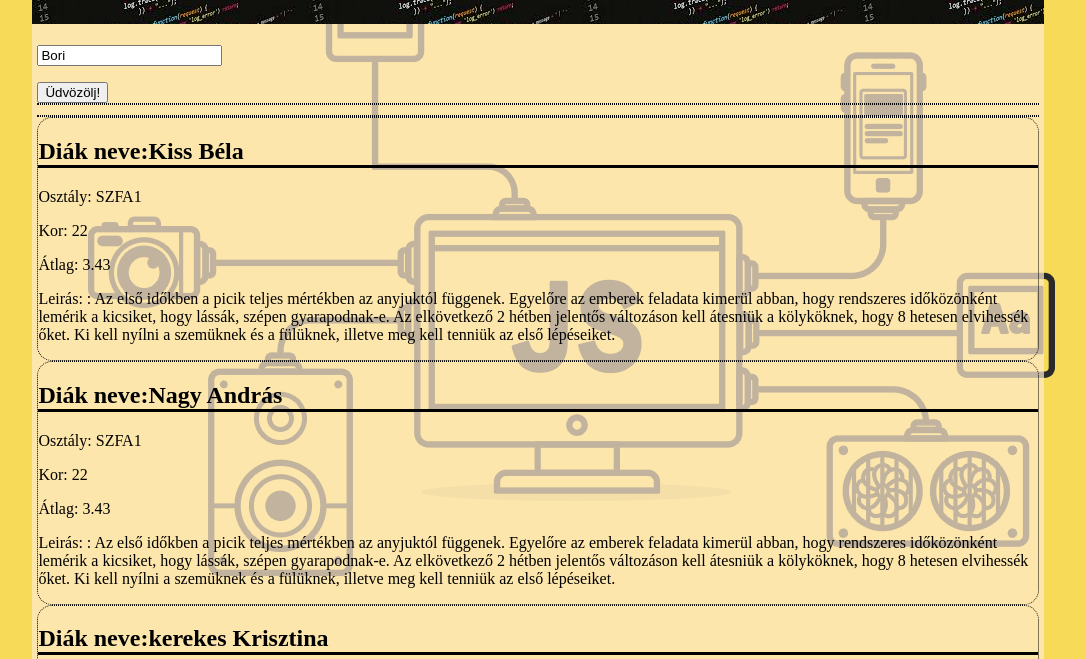
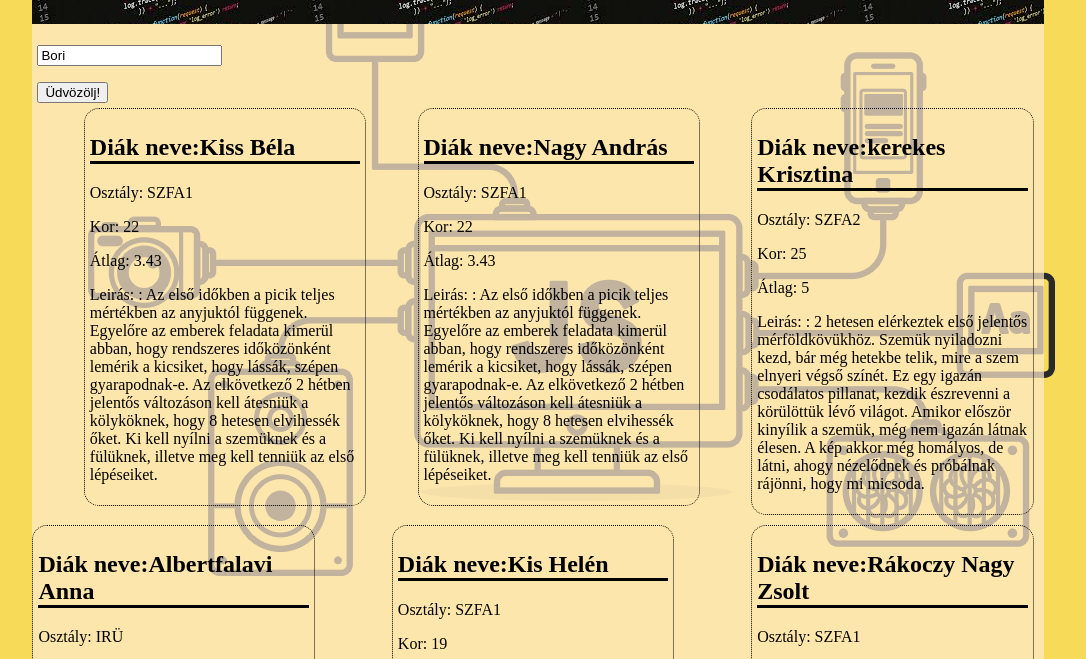
Before and after one commit to Bori888/DomManipulacio, a plain HTML site: page index.html in a window 1280 px wide. Shown: the part 74-733 px from the top of the page, without its empty margins (102-1188 px from the left). Drawn offline with Linux system fonts and the light colour scheme.

Commit message:
fugvények+felxbox

```diff
--- a/main.js
+++ b/main.js
@@ -7,3 +7,38 @@ let tartalomElem =document.getElementById("tartalom")
 
 diakMegjelenit(diak1,tartalomElem)
 diakokMegjelenit(diakokLista,tartalomElem)
+
+/* elem eleérése */
+
+console.log(tartalomElem)
+let diakElemek =document.getElementsByClassName("diak")
+console.log(diakElemek);
+console.log(diakElemek[2]);
+
+let diakElemek2 =document.querySelector(".diak")
+console.log(diakElemek2);
+
+let diakElemek3 =document.querySelectorAll(".diak")
+console.log(diakElemek3);
+console.log(diakElemek3[0]);
+
+let articleElem =document.querySelectorAll("article")
+console.log(articleElem);
+console.log(articleElem[0]);
+
+let inputElem =document.querySelectorAll("#nev")
+console.log(inputElem);
+console.log(inputElem[0]);
+
+diakElemek3[2].addEventListener("click",fnev)
+function fnev(event) {
+    console.log(event.target);
+    console.log(diakElemek3[2]);
+    let asideElem =document.querySelectorAll("aside")
+    console.log(articleElem);
+    articleElem[0].innerHTML+= diakElemek3[2].innerHTML
+
+
+
+
+}
--- a/stilus.css
+++ b/stilus.css
@@ -14,16 +14,26 @@ header{
     color: white;
     padding: 5px;
 }
-aside,article{
+aside{
     padding: 5px;
+}
+#tartalom{
+    padding: 0px 10px 0px 0px;
+    display: flex;
+    flex-direction: row;
+    flex-wrap: wrap;
+    gap: 10px;
+    justify-content:space-between;
 }
 h2{
     border-bottom: 3px solid black;
 }
-div {
+.diak {
     border: 1px dotted black;
     border-radius: 15px;
-    padding: auto;
+    padding: 5px;
+    flex: 0 0 calc(28% - 10px );
+    align-self: flex-start;
 
 }
 
@@ -33,3 +43,8 @@ footer{
     padding: 5px;
 
 }
+
+
+@media screen (){
+
+}
```
